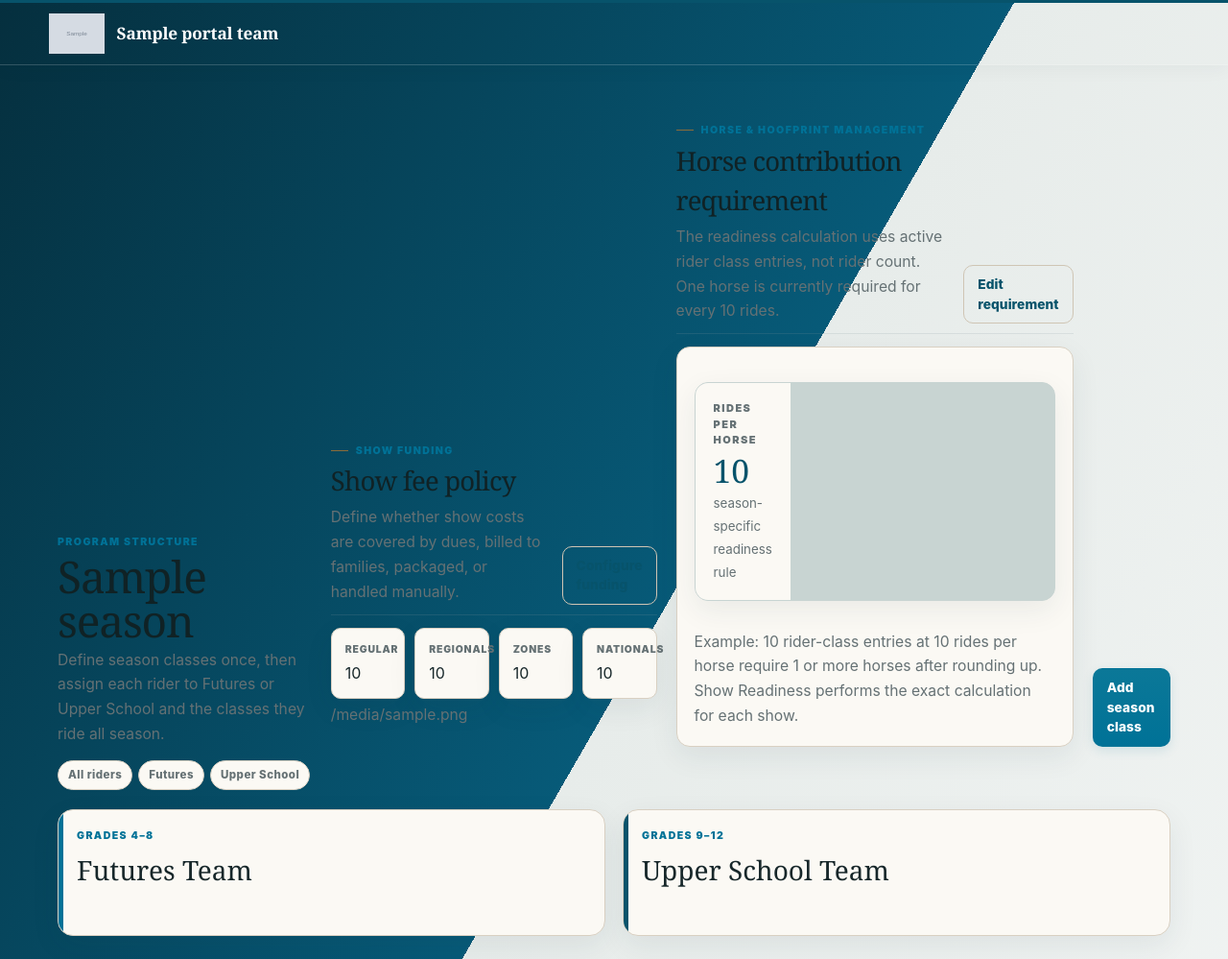
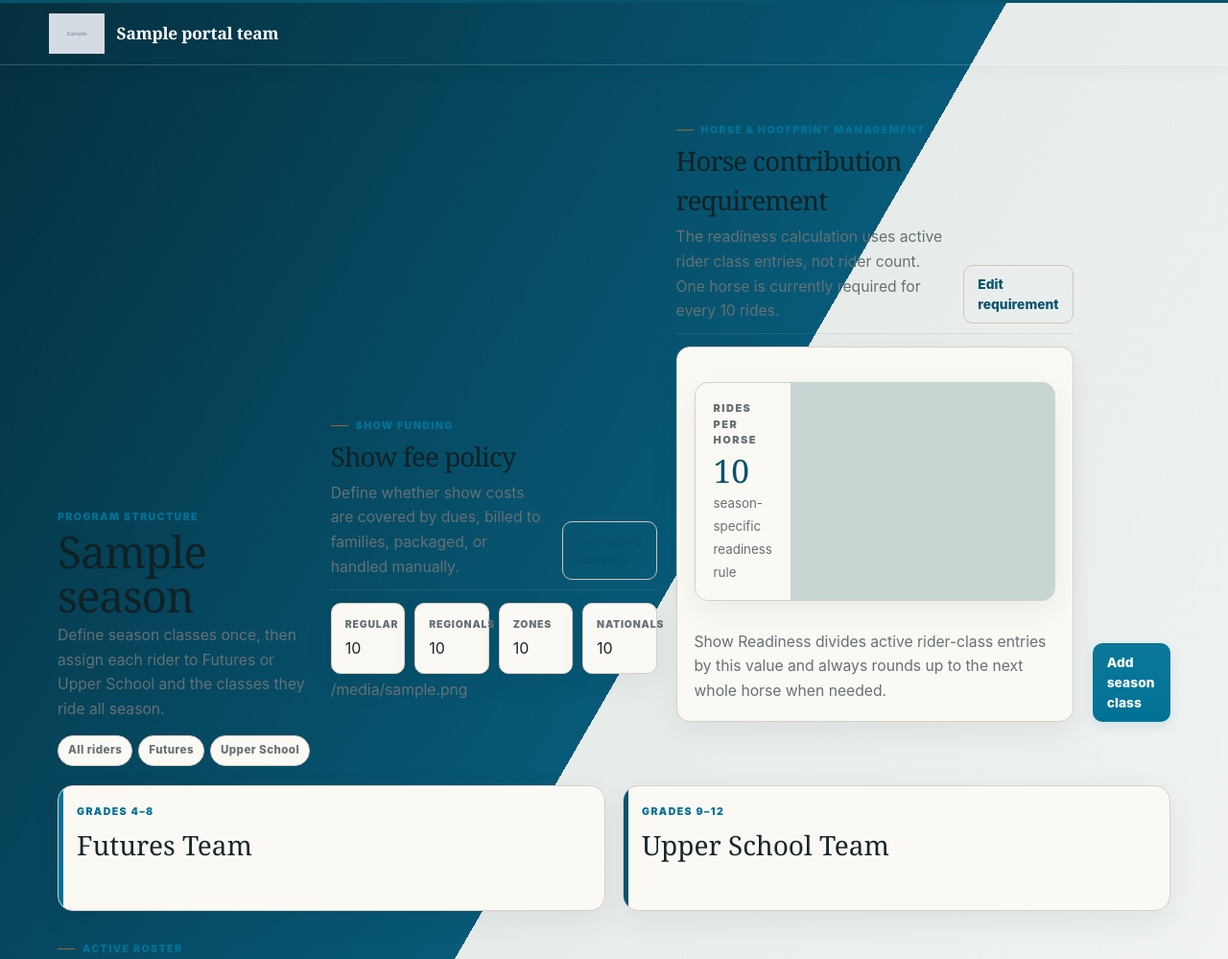
Before and after one commit to mcangeli/iea-team-portal, a Django app: template templates/portal/season_setup.html in a window 1280 px wide. Shown: the top 999 px of the page at 96% size. Run offline with Django 5.2, Linux system fonts and the light colour scheme; the template is opened without the code that fills it: most values are stand-ins (such as "Sample title", 1, 10 or a date in 2020); grey boxes marked "Sample" are stand-in pictures; parts of the project's set-up code (start-up, migrations or seed data) failed here and were passed over.

Commit message:
v2.1.3: clarify season horse requirement guidance

```diff
--- a/templates/portal/season_setup.html
+++ b/templates/portal/season_setup.html
@@ -3,7 +3,7 @@
 {% block content %}
 <div class="page-title"><div><div class="eyebrow">PROGRAM STRUCTURE</div><h1>{{ season.name|default:"Season setup" }}</h1><p>Define season classes once, then assign each rider to Futures or Upper School and the classes they ride all season.</p></div>{% if season %}
 <section class="content-section funding-policy-summary"><div class="section-head"><div><div class="eyebrow">SHOW FUNDING</div><h2>Show fee policy</h2><p class="muted">Define whether show costs are covered by dues, billed to families, packaged, or handled manually.</p></div><a class="btn secondary" href="{% url 'show_funding_policy' %}">Configure funding</a></div><div class="policy-chip-grid"><span><small>Regular</small>{{ season.get_regular_show_fee_policy_display }}</span><span><small>Regionals</small>{{ season.get_regional_show_fee_policy_display }}</span><span><small>Zones</small>{{ season.get_zone_show_fee_policy_display }}</span><span><small>Nationals</small>{{ season.get_national_show_fee_policy_display }}</span></div>{% if season.dues_coverage_notes %}<p class="muted">{{ season.dues_coverage_notes }}</p>{% endif %}</section>
-<section class="content-section"><div class="section-head"><div><div class="eyebrow">HORSE &amp; HOOFPRINT MANAGEMENT</div><h2>Horse contribution requirement</h2><p class="muted">The readiness calculation uses active rider class entries, not rider count. One horse is currently required for every {{ season.rides_per_contributed_horse }} rides.</p></div><a class="btn secondary" href="{% url 'season_horse_requirements' season.pk %}">Edit requirement</a></div><div class="card"><div class="metric-row"><article><span class="metric-label">RIDES PER HORSE</span><strong>{{ season.rides_per_contributed_horse }}</strong><small>season-specific readiness rule</small></article></div><p class="muted">Example: 10 rider-class entries at {{ season.rides_per_contributed_horse }} rides per horse require {% widthratio 10 season.rides_per_contributed_horse 1 %} or more horses after rounding up. Show Readiness performs the exact calculation for each show.</p></div></section>
+<section class="content-section"><div class="section-head"><div><div class="eyebrow">HORSE &amp; HOOFPRINT MANAGEMENT</div><h2>Horse contribution requirement</h2><p class="muted">The readiness calculation uses active rider class entries, not rider count. One horse is currently required for every {{ season.rides_per_contributed_horse }} rides.</p></div><a class="btn secondary" href="{% url 'season_horse_requirements' season.pk %}">Edit requirement</a></div><div class="card"><div class="metric-row"><article><span class="metric-label">RIDES PER HORSE</span><strong>{{ season.rides_per_contributed_horse }}</strong><small>season-specific readiness rule</small></article></div><p class="muted">Show Readiness divides active rider-class entries by this value and always rounds up to the next whole horse when needed.</p></div></section>
 <a class="btn" href="{% url 'season_class_create' %}">Add season class</a>{% endif %}</div>
 {% if season %}
 <nav class="filter-tabs"><a class="{% if selected_team == 'all' %}active{% endif %}" href="?team=all">All riders</a><a class="{% if selected_team == 'futures' %}active{% endif %}" href="?team=futures">Futures</a><a class="{% if selected_team == 'upper' %}active{% endif %}" href="?team=upper">Upper School</a></nav>
```
